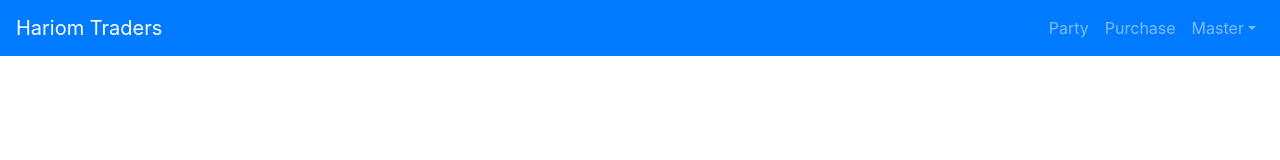
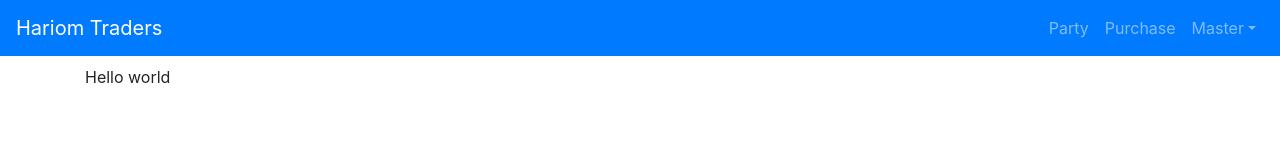
Before and after one commit to narayanchoudhary/traders, a React (Create React App) app: page / in a window 1280 px wide. Shown: the top 160 px of the page. Built offline with nearby package versions, Linux system fonts and the light colour scheme.

Commit message:
I did something but I dont know what I did

```diff
--- a/src/App.js
+++ b/src/App.js
@@ -1,13 +1,21 @@
-import React, { Component } from 'react';
-import Example from './components/Navbar';
+import React, { Component, Fragment } from 'react';
+import { Container, Row, Col } from 'reactstrap';
+import Header from './components/Navbar';
 import './App.css';
 
 class App extends Component {
   render() {
     return (
-      <div>
-        <Example />
-      </div>
+      <Fragment>
+        <Header />
+        <Container>
+          <Row>
+            <Col>
+              Hello world
+            </Col>
+          </Row>
+        </Container>
+      </Fragment>
     );
   }
 }
--- a/src/components/Navbar.js
+++ b/src/components/Navbar.js
@@ -1,4 +1,4 @@
-import React from 'react';
+import React, { Fragment } from 'react';
 import {
     Collapse,
     Navbar,
@@ -13,7 +13,7 @@ import {
     DropdownItem
 } from 'reactstrap';
 
-export default class Example extends React.Component {
+export default class Header extends React.Component {
     constructor(props) {
         super(props);
 
@@ -29,8 +29,8 @@ export default class Example extends React.Component {
     }
     render() {
         return (
-            <div>
-                <Navbar dark color="primary" expand="md">
+            <Fragment>
+                <Navbar dark fixed="top" color="primary" expand="md">
                     <NavbarBrand href="/">Hariom Traders</NavbarBrand>
                     <NavbarToggler onClick={this.toggle} />
                     <Collapse isOpen={this.state.isOpen} navbar>
@@ -61,7 +61,7 @@ export default class Example extends React.Component {
                         </Nav>
                     </Collapse>
                 </Navbar>
-            </div>
+            </Fragment>
         );
     }
 }
--- a/src/index.css
+++ b/src/index.css
@@ -1,14 +1,7 @@
-body {
-  margin: 0;
-  padding: 0;
-  font-family: -apple-system, BlinkMacSystemFont, "Segoe UI", "Roboto", "Oxygen",
-    "Ubuntu", "Cantarell", "Fira Sans", "Droid Sans", "Helvetica Neue",
-    sans-serif;
-  -webkit-font-smoothing: antialiased;
-  -moz-osx-font-smoothing: grayscale;
+html, body {
+  height: 100%;
 }
 
-code {
-  font-family: source-code-pro, Menlo, Monaco, Consolas, "Courier New",
-    monospace;
+body {
+  padding-top: 65px;
 }
--- a/src/index.js
+++ b/src/index.js
@@ -1,11 +1,17 @@
 import React from 'react';
 import ReactDOM from 'react-dom';
+import { BrowserRouter } from 'react-router-dom';
 import './index.css';
 import App from './App';
 import 'bootstrap/dist/css/bootstrap.css';
 import * as serviceWorker from './serviceWorker';
 
-ReactDOM.render(<App />, document.getElementById('root'));
+let app = <BrowserRouter>
+    <App />
+</BrowserRouter>;
+
+
+ReactDOM.render(app, document.getElementById('root'));
 
 // If you want your app to work offline and load faster, you can change
 // unregister() to register() below. Note this comes with some pitfalls.
```
Also changed, not shown: package.json (+4 -3 lines), 1 other file (tests, documents, lock files or other folders).
